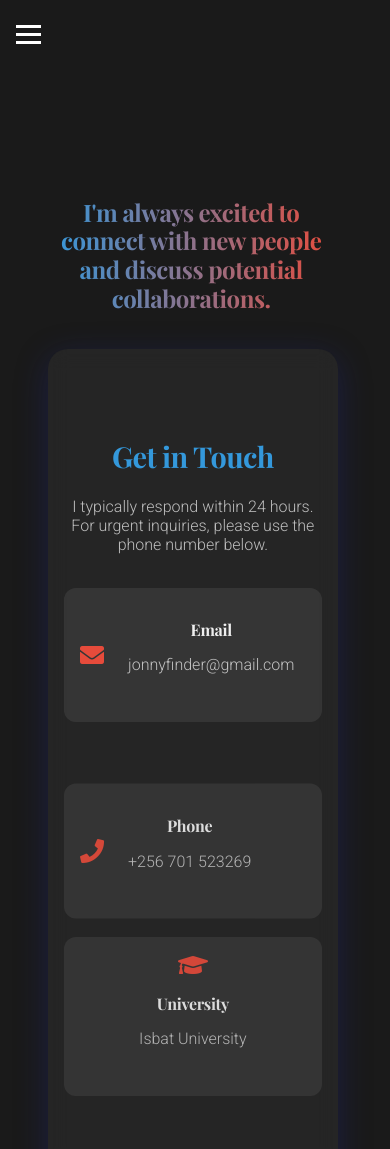
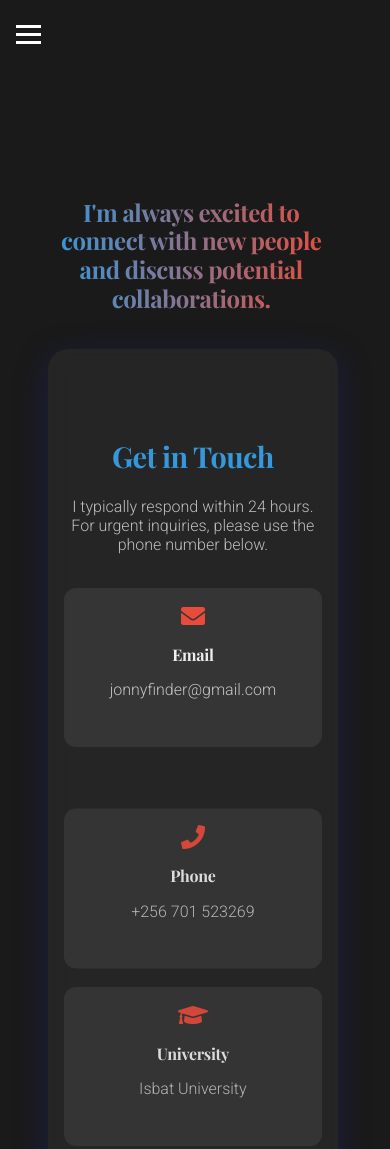
Before and after one commit to kiwanacollins/Portfolio-JF, a plain HTML site: page contact.html in a window 390 px wide. Shown: the top 1149 px of the page. Drawn offline with nearby package versions, Linux system fonts and the light colour scheme.

Commit message:
Refactor contact page phone number display

```diff
--- a/contact.html
+++ b/contact.html
@@ -281,14 +281,14 @@
                     <p>I typically respond within 24 hours. For urgent inquiries, please use the phone number below.</p>
 
                     <div class="contact-methods">
-                        <div class="contact-method">
+                        <div class="contact-method" style="display: block;">
                             <i class="fas fa-envelope"></i>
                             <div>
                                 <h3>Email</h3>
                                 <p>jonnyfinder@gmail.com</p>
                             </div>
                         </div>
-                        <div class="contact-method">
+                        <div class="contact-method" style="display: block;">
                             <i class="fas fa-phone"></i>
                             <div>
                                 <h3>Phone</h3>
```
